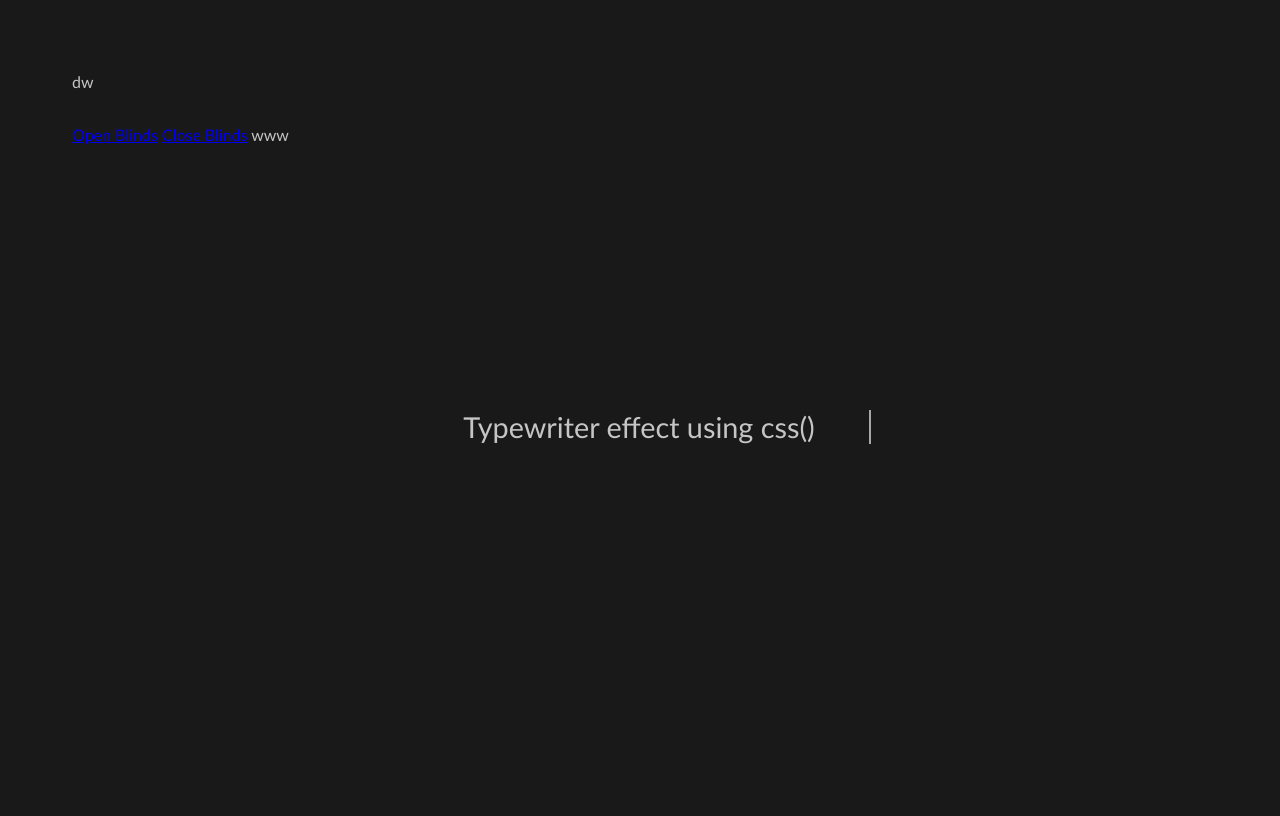
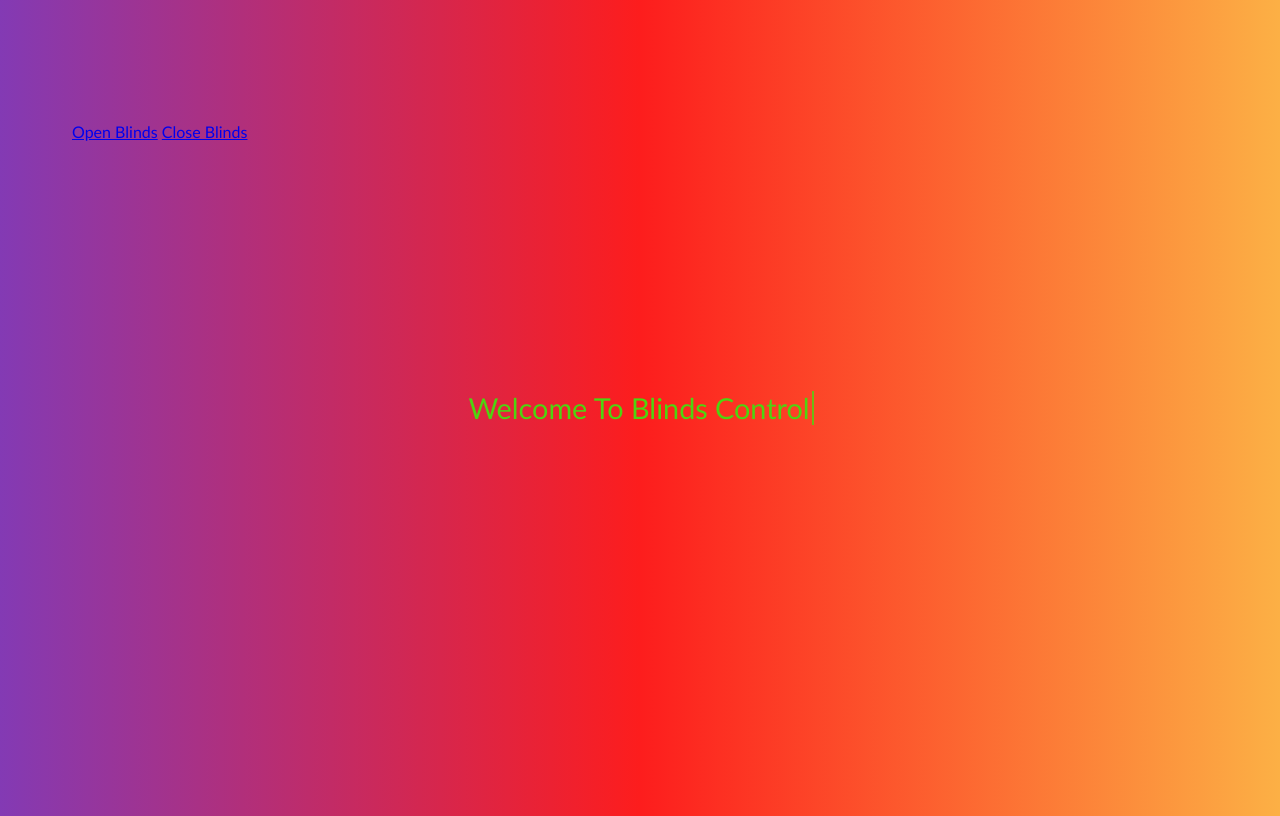
Before and after one commit to cartha353/BlindsWebServer, a Flask app: page / in a window 1280 px wide. Run offline with Flask 2, Linux system fonts and the light colour scheme.

Commit message:
added gradiant

```diff
--- a/static/style.css
+++ b/static/style.css
@@ -1,8 +1,4 @@
 
-/* Google Fonts */
-@import url(https://fonts.googleapis.com/css?family=Anonymous+Pro);
-
-/* Global */
 html {
       min-height: 100%;
       overflow: hidden;
@@ -11,28 +7,28 @@ html {
 body {
       height: calc(100vh - 8em);
       padding: 4em;
-      color: rgba(255, 255, 255, 0.75);
+      color: rgba(78, 212, 16, 1);
       font-family: 'Trebuchet MS', 'Lucida Sans Unicode', 'Lucida Grande', 'Lucida Sans', Arial, sans-serif;
-      background-color: rgb(25, 25, 25);
+      background: rgb(131,58,180);
+      background: linear-gradient(90deg, rgba(131,58,180,1) 0%, rgba(253,29,29,1) 50%, rgba(252,176,69,1) 100%);
 }
+
 
 .line {
       position: relative;
       top: 50%;
       width: 16em;
       margin: 0 auto;
-      border-right: 2px solid rgba(255, 255, 255, 0.75);
+      border-right: 2px solid rgb(78, 212, 16);
       font-size: 180%;
       text-align: center;
       white-space: nowrap;
       overflow: hidden;transform: translateY(-50%);
 }
 
-/*Animation*/
-
-.anim-typewriter {
-      animation: typewriter 4s steps(40) 1s 1 normal both,
-      blinkTextCursor 500ms steps(40) infinite normal;
+.typewriter-effect {
+      animation: typewriter 4s steps(35) 1s 1 normal both,
+      blinkTextCursor 500ms steps(35) infinite normal;
 }
 
 @keyframes typewriter {
@@ -40,13 +36,13 @@ body {
             width: 0;
       }
       to {
-            width: 16em;
+            width: 12em;
       }
 }
 
 @keyframes blinkTextCursor {
       from {
-            border-right-color: rgba(255, 255, 255, 0.75);
+            border-right-color: rgb(78, 212, 16, 1);
       }
       to {
             border-right-color: transparent;
--- a/templates/index.html
+++ b/templates/index.html
@@ -1,10 +1,14 @@
 <html>
     <head>
         <link rel="stylesheet" href='/static/style.css'/>
-    </head>dw
+    </head>
     <body>
-        <p class="line anim-typewriter">Typewriter effect using css()</p>
-        <a href="/blinds/open">Open Blinds</a>
-        <a href="/blinds/close">Close Blinds</a>
+        <p class="line typewriter-effect">Welcome To Blinds Control</p>
+        <p>
+            <a href="/blinds/open">Open Blinds</a>
+            <a href="/blinds/close">Close Blinds</a>
+        </p>
+
     </body>
-</html>www
+
+</html>
```
